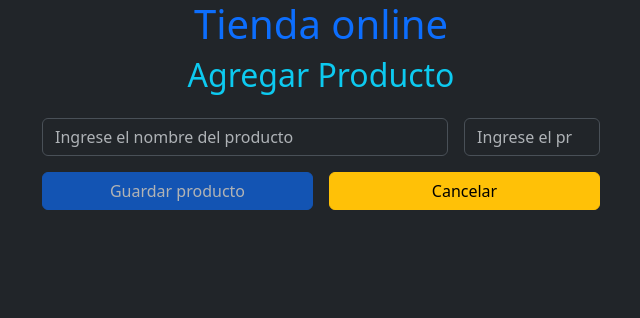
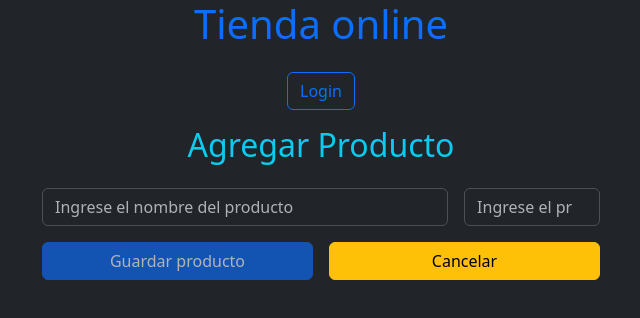
Before and after one commit to Mirai-Principal/tienda-online-con-angular, an Angular app: page /agregar in a window 1280 px wide. Shown: the top 318 px of the page, without its empty margins (319-959 px from the left). Built offline with nearby package versions, Linux system fonts and the light colour scheme; no server answers.

Commit message:
login y logout con firebase

```diff
--- a/src/app/app.html
+++ b/src/app/app.html
@@ -1,6 +1,19 @@
 <div class="container">
     <div class="row text-center">
         <h1 class="text-primary">{{title() }}</h1>
+
+        <!-- link de login y logout -->
+        <div class="d-flex justify-content-center my-3">
+            @if(!isAuthenticated()) {
+            @if(getRoute() !== '/login') {
+            <a class="btn btn-outline-primary mx-2 cursor-pointer" routerLink="/login">Login</a>
+            }
+            }
+            @else {
+            <a class="btn btn-outline-danger mx-2 cursor-pointer" (click)="logout()">Logout</a>
+            }
+        </div>
+
         <router-outlet />
     </div>
 </div>
--- a/src/app/app.ts
+++ b/src/app/app.ts
@@ -1,12 +1,28 @@
 import { Component, signal } from '@angular/core';
-import { RouterOutlet } from "@angular/router";
+import { RouterModule, RouterOutlet, Router } from "@angular/router";
+import { LoginService } from './services/login.service';
 
 @Component({
   selector: 'app-root',
-  imports: [RouterOutlet],
+  imports: [RouterOutlet, RouterModule],
   templateUrl: './app.html',
   styleUrl: './app.css'
 })
 export class App {
+  constructor(private loginService: LoginService, private router: Router) { }
+
   protected readonly title = signal('Tienda online');
+
+  isAuthenticated() {
+    return this.loginService.isAuthenticated();
+  }
+
+  logout() {
+    this.loginService.logout();
+  }
+
+  //obtener la ruta actual
+  getRoute() {
+    return this.router.url;
+  }
 }
--- a/src/app/lista-productos/lista-productos.ts
+++ b/src/app/lista-productos/lista-productos.ts
@@ -2,12 +2,12 @@ import { Component, computed } from '@angular/core';
 import { Productos } from "../productos/productos";
 import { FormsModule } from '@angular/forms';
 import { ProductosService } from "../services/productos.service";
-import { Router, RouterLink } from "@angular/router";
+import { RouterModule } from '@angular/router';
 
 @Component({
   selector: 'app-lista-productos',
   standalone: true,
-  imports: [Productos, FormsModule, RouterLink],
+  imports: [Productos, FormsModule, RouterModule],
   templateUrl: './lista-productos.html',
   styleUrl: './lista-productos.css',
 })
@@ -17,13 +17,8 @@ export class ListaProductos {
 
   constructor(
     private productosService: ProductosService,
-    private router: Router
   ) {
     this.productosService.cargarProductos();
   }
 
-  agregarProducto() {
-    this.router.navigate(['/agregar']);
-  }
-
 }
--- a/src/app/login/login.html
+++ b/src/app/login/login.html
@@ -6,12 +6,12 @@
         <div class="card-body">
             <form #loginForm="ngForm" (ngSubmit)="login(loginForm)">
                 <div class="form-group mb-3">
-                    <label for="email">Email</label>
-                    <input type="email" class="form-control" id="email" name="email" required ngModel>
+                    <input type="email" class="form-control" id="email" name="email" required ngModel
+                        placeholder="Email">
                 </div>
                 <div class="form-group mb-3">
-                    <label for="password">Password</label>
-                    <input type="password" class="form-control" id="password" name="password" required ngModel>
+                    <input type="password" class="form-control" id="password" name="password" required ngModel
+                        placeholder="Password">
                 </div>
                 <button type="submit" class="btn btn-primary form-control" [disabled]="loginForm.invalid">Iniciar
                     Sesión</button>
--- a/src/app/services/login.service.ts
+++ b/src/app/services/login.service.ts
@@ -9,7 +9,7 @@ import { log } from 'firebase/firestore/pipelines';
 })
 export class LoginService {
 
-  private _token = signal<string>('');
+  private _token = signal<string | null>(null); //inicializar el token
   readonly token = this._token.asReadonly();
 
   constructor(
@@ -18,7 +18,7 @@ export class LoginService {
   ) { }
 
   login(email: string, password: string) {
-    console.log('email', email);
+    // console.log('email', email);
     const auth = this.firebaseService.auth;
     signInWithEmailAndPassword(auth, email, password)
       .then(() => {
@@ -29,11 +29,26 @@ export class LoginService {
           });
       })
       .catch((error) => {
-        const errorCode = error.code;
-        const errorMessage = error.message;
-        console.log('❌ Error al iniciar sesion', errorCode, errorMessage);
+        console.error('❌ Error al iniciar sesion', error);
       });
+  }
 
+  //verificar si el usuario esta autenticado
+  isAuthenticated() {
+    return this.token() != null;
+  }
+
+  //logout
+  logout() {
+    const auth = this.firebaseService.auth;
+    auth.signOut()
+      .then(() => {
+        this._token.set(null);  //borrar el token para cerrar sesion
+        this.router.navigate(['/login']);
+      })
+      .catch((error) => {
+        console.error('❌ Error al cerrar sesion', error);
+      });
   }
 
 }
```
